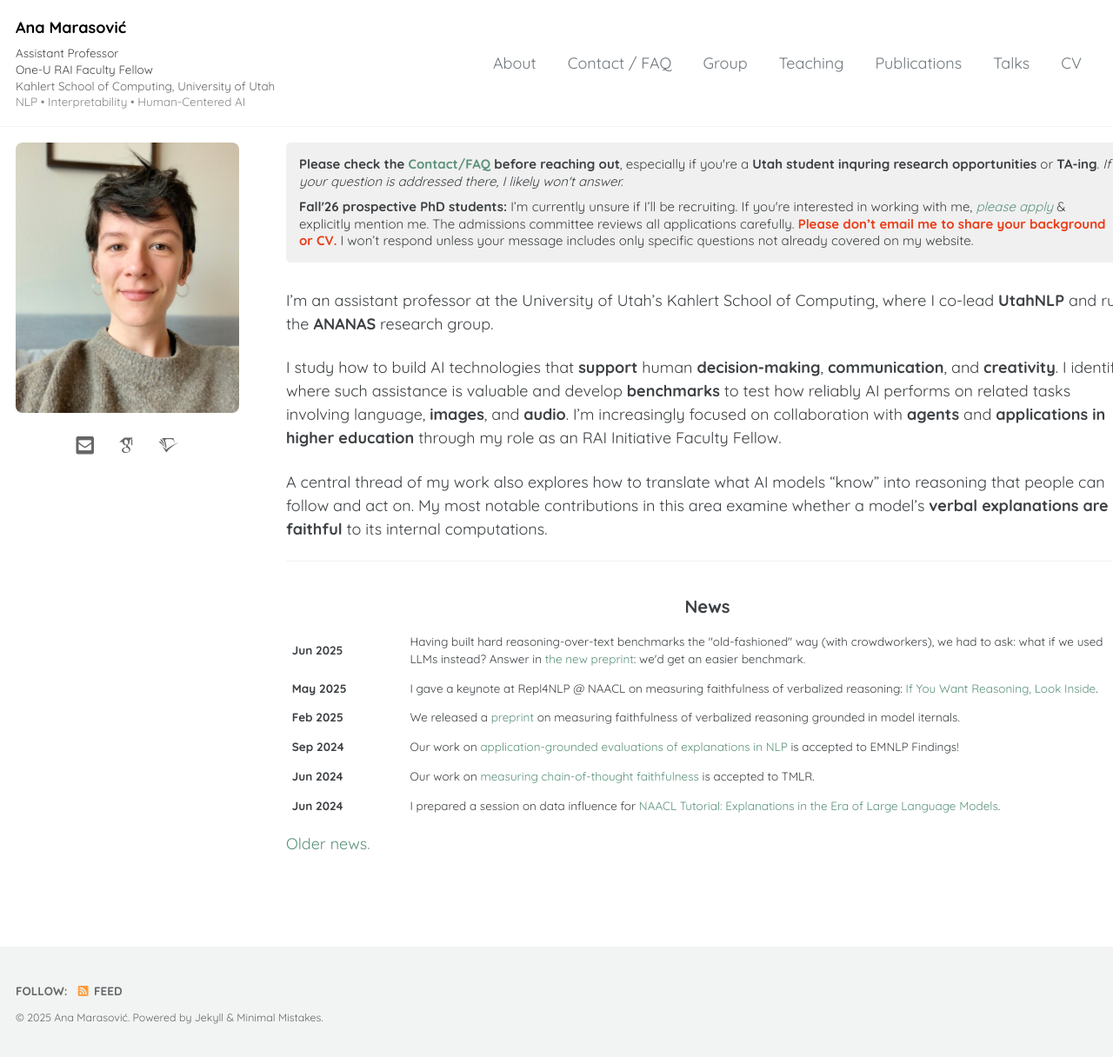
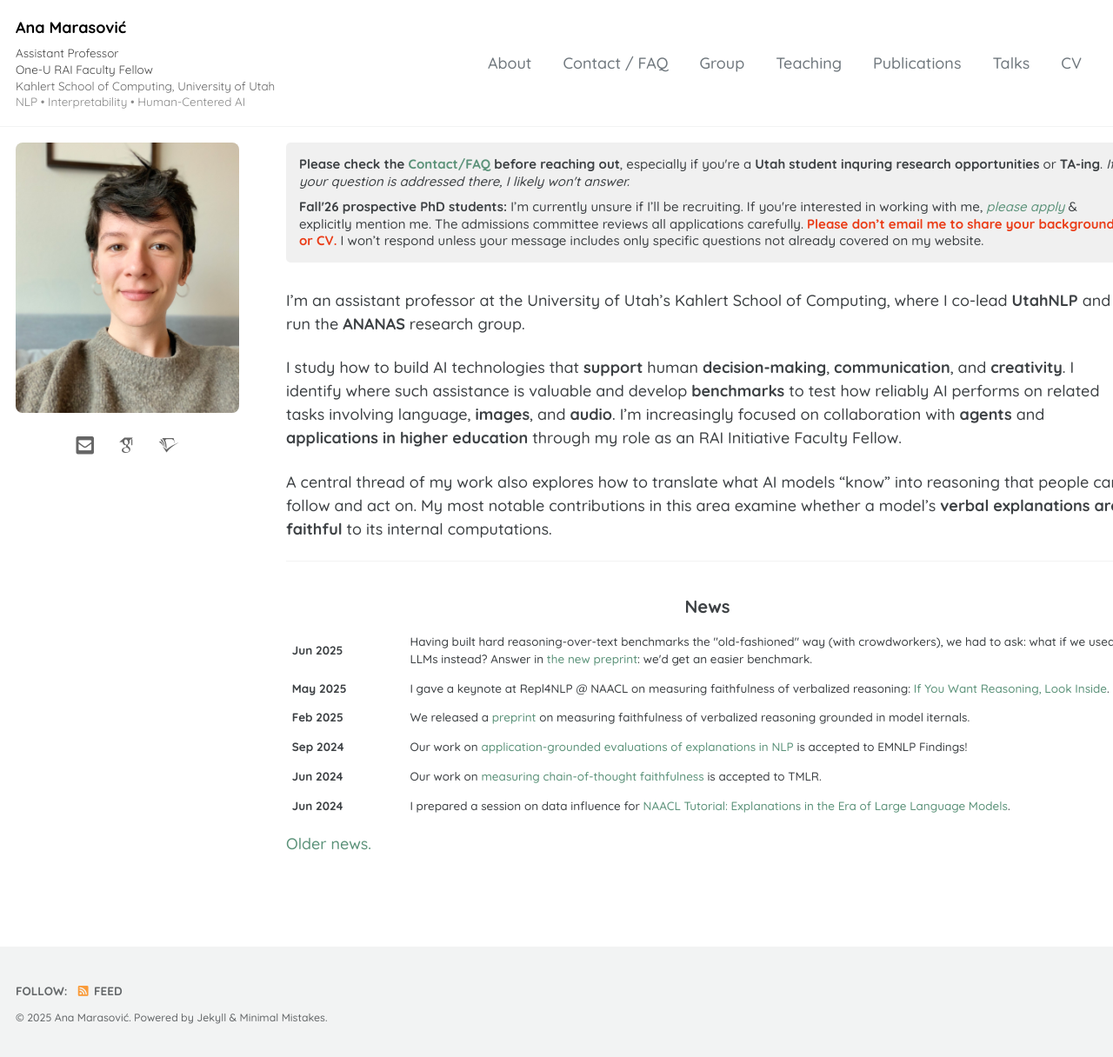
Before and after one commit to amarasovic/amarasovic.github.io, a Jekyll site: the page built from index.md, in a window 1280 px wide and 1216 px high. Shown: the whole window at 87% size. Built offline with Jekyll 4.4.1, drawn with Linux system fonts in a browser that asks for light colours; cached includes are drawn as plain includes; some web fonts are replaced; a script that is not in the unit is left out.

Commit message:
Set Quicksand font weight to 500 (Medium)
🤖 Generated with [Claude Code](https://claude.ai/code)

Co-Authored-By: Claude <noreply@anthropic.com>

```diff
--- a/assets/css/main.scss
+++ b/assets/css/main.scss
@@ -13,6 +13,10 @@ $text-decoration: none;
 $sans-serif: "Quicksand", -apple-system, BlinkMacSystemFont, "Segoe UI", "Helvetica Neue", Arial, sans-serif;
 $global-font-family: $sans-serif;
 $header-font-family: $sans-serif;
+
+body {
+  font-weight: 500;
+}
 
 @import "minimal-mistakes/skins/{{ site.minimal_mistakes_skin | default: 'default' }}"; // skin
 @import "minimal-mistakes"; // main partials
```
